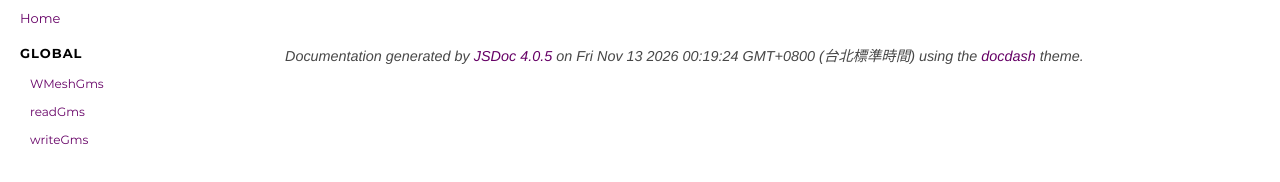
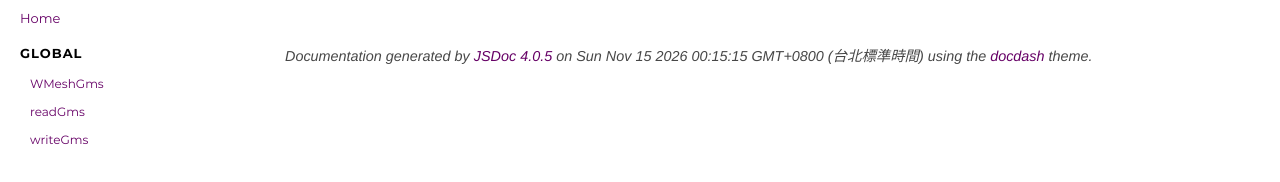
Before and after one commit to yuda-lyu/w-mesh-gms, a website: page docs/index.html in a window 1280 px wide. Drawn offline with Linux system fonts and the light colour scheme.

Commit message:
modify: update pks

```diff
--- a/docs/index.html
+++ b/docs/index.html
@@ -71,7 +71,7 @@
 <br class="clear">
 
 <footer>
-    Documentation generated by <a href="https://github.com/jsdoc3/jsdoc">JSDoc 4.0.5</a> on Fri Nov 13 2026 00:19:24 GMT+0800 (台北標準時間) using the <a href="https://github.com/clenemt/docdash">docdash</a> theme.
+    Documentation generated by <a href="https://github.com/jsdoc3/jsdoc">JSDoc 4.0.5</a> on Sun Nov 15 2026 00:15:15 GMT+0800 (台北標準時間) using the <a href="https://github.com/clenemt/docdash">docdash</a> theme.
 </footer>
 
 <script>prettyPrint();</script>
--- a/package.json
+++ b/package.json
@@ -1,9 +1,9 @@
 {
   "name": "w-mesh-gms",
-  "version": "1.0.47",
+  "version": "1.0.48",
   "main": "dist/w-mesh-gms.umd.js",
   "dependencies": {
-    "wsemi": "^1.9.59"
+    "wsemi": "^1.9.60"
   },
   "devDependencies": {
     "w-package-tools": "^1.1.28"
```
Also changed, not shown: docs/WMeshGms.mjs.html (+1 -1 lines), docs/global.html (+1 -1 lines), dist/w-mesh-gms.umd.js, docs/dist/w-mesh-gms.umd.js, 3 other files.
